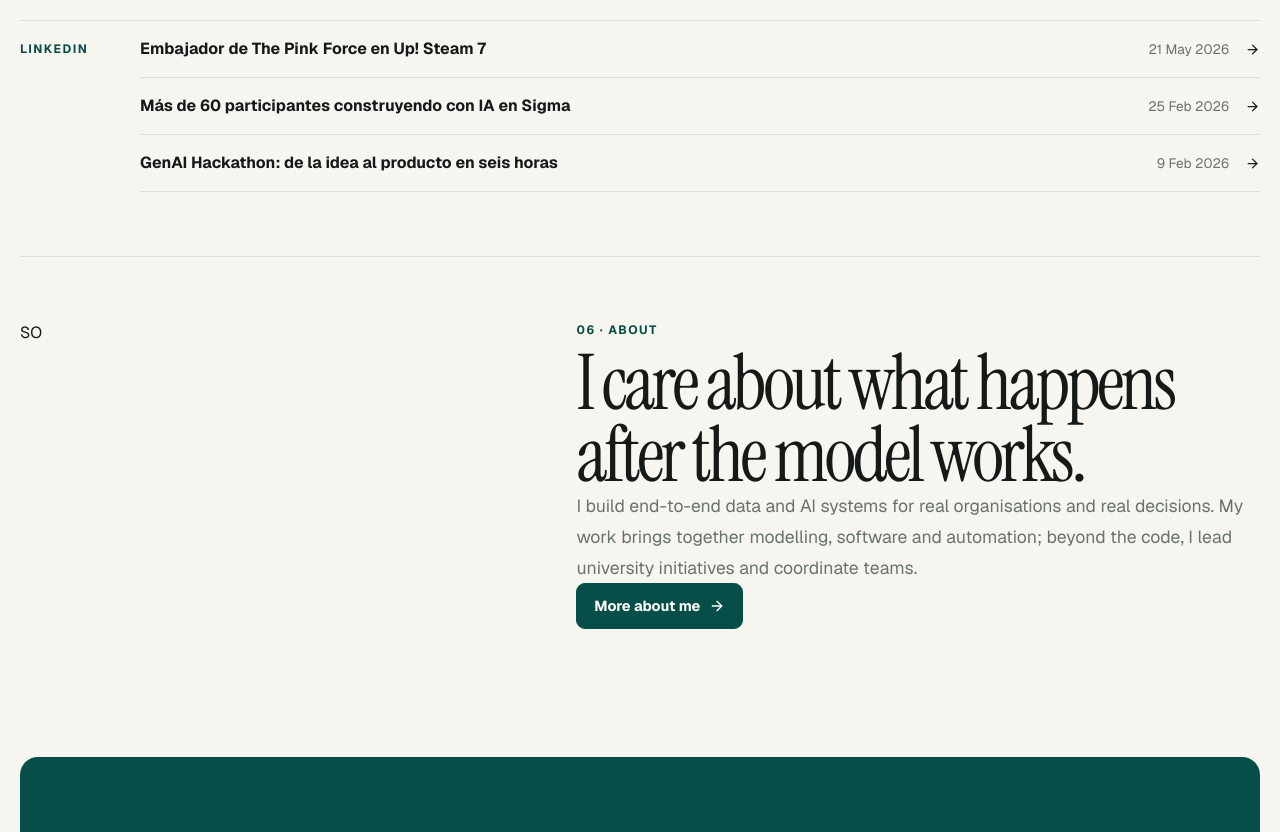
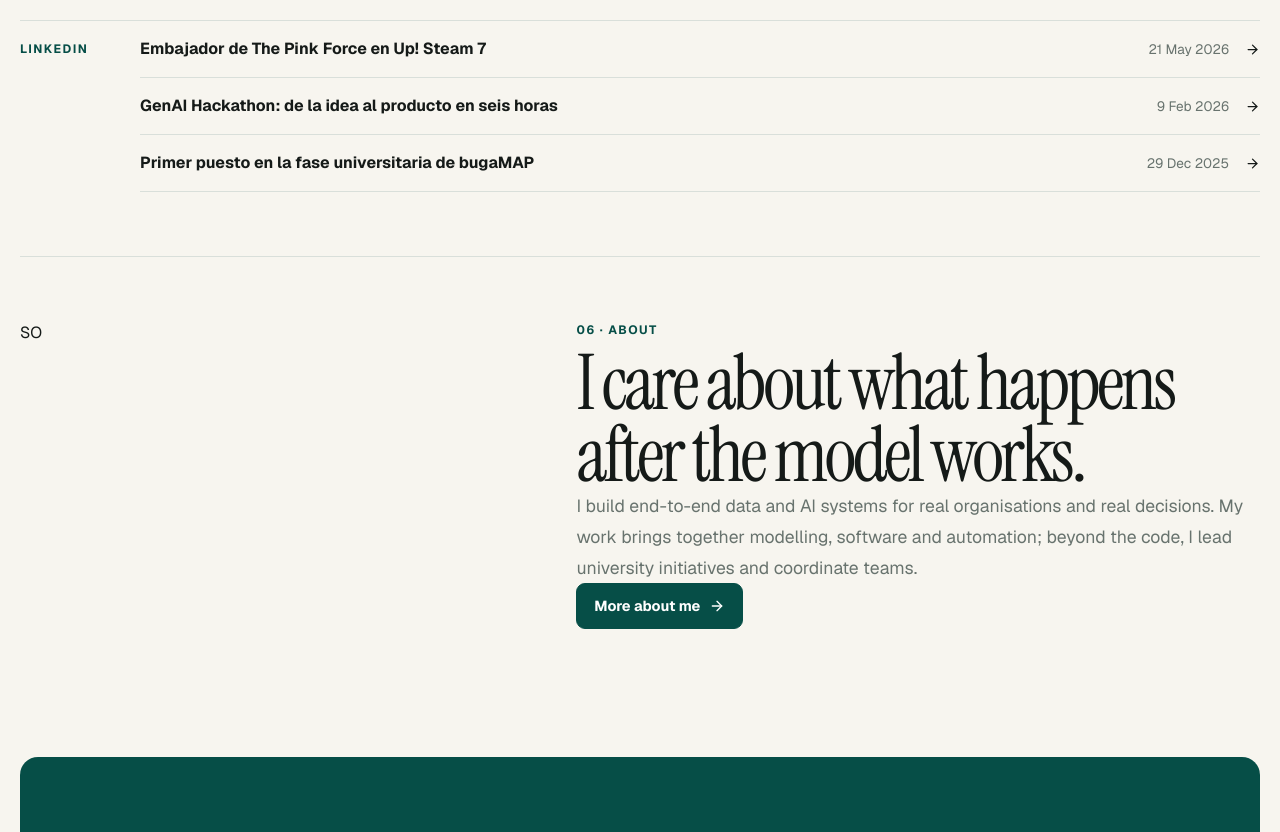
Before and after one commit to cofrian/sergio-ortiz-portfolio, a Next.js app: page /en in a window 1280 px wide. Shown: the part 5798-6630 px from the top of the page. Built offline with nearby package versions, Linux system fonts and the light colour scheme; no server answers.

Commit message:
Remove Pablo Gandia LinkedIn links (#37)

```diff
--- a/content/linkedin-posts.json
+++ b/content/linkedin-posts.json
@@ -8,18 +8,6 @@
     "publishedAt": "2026-05-21",
     "categories": ["Social Impact", "STEM", "Community"],
     "image": "/images/linkedin/pink-force-up-steam.jpg",
-    "featured": true,
-    "needsEditorialReview": false
-  },
-  {
-    "id": "sigma-genai-hackathon-delivered-2026",
-    "url": "https://www.linkedin.com/posts/pablogandia_aicommunity-inteligenciaartificial-ugcPost-7432461355523145732-F-KU/",
-    "title": "Más de 60 participantes construyendo con IA en Sigma",
-    "excerpt": "Sigma coordinó y mentorizó un hackathon de seis horas con GPTadvisor, MyInvestor y Lovable para convertir ideas de finanzas personales en prototipos con IA generativa.",
-    "content": "El GenAI Hackathon From Idea to Product reunió a más de 60 participantes en la UPV. Desde la junta y la organización de Sigma Data Club, el equipo coordinó la jornada y mentorizó a los grupos en la ejecución y viabilidad de sus soluciones financieras con IA. Las fotografías públicas muestran el aula llena, el trabajo por equipos y el cierre colectivo del evento.",
-    "publishedAt": "2026-02-25",
-    "categories": ["Leadership", "Generative AI", "Community"],
-    "image": "/images/linkedin/sigma-genai-hackathon-group.jpg",
     "featured": true,
     "needsEditorialReview": false
   },
--- a/src/app/[locale]/experience/page.tsx
+++ b/src/app/[locale]/experience/page.tsx
@@ -88,16 +88,16 @@ export default async function ExperiencePage({ params }: { params: Promise<{ loc
       </section>
 
       <section aria-label={locale === "es" ? "Momentos de liderazgo e impacto" : "Leadership and impact moments"} className="career-story">
-        <a className="career-story-main" href="https://www.linkedin.com/posts/pablogandia_aicommunity-inteligenciaartificial-ugcPost-7432461355523145732-F-KU/" rel="noreferrer" target="_blank">
+        <article className="career-story-card career-story-main">
           <Image alt={locale === "es" ? "Participantes y organización del GenAI Hackathon de Sigma Data Club" : "Participants and organisers at Sigma Data Club's GenAI Hackathon"} fill priority sizes="(max-width: 720px) 100vw, 62vw" src="/images/linkedin/sigma-genai-hackathon-group.jpg" />
           <span><strong>{locale === "es" ? "Liderar haciendo" : "Leading by building"}</strong>{locale === "es" ? "GenAI Hackathon · más de 60 participantes" : "GenAI Hackathon · 60+ participants"}</span>
-        </a>
+        </article>
         <div className="career-story-side">
-          <a href="https://www.linkedin.com/posts/pablogandia_aicommunity-inteligenciaartificial-ugcPost-7432461355523145732-F-KU/" rel="noreferrer" target="_blank">
+          <article className="career-story-card">
             <Image alt={locale === "es" ? "Mentoría y coordinación de equipos durante el GenAI Hackathon de Sigma" : "Team mentoring and coordination during Sigma's GenAI Hackathon"} fill sizes="(max-width: 720px) 100vw, 34vw" src="/images/linkedin/sigma-hackathon-mentoring.webp" />
             <span>{locale === "es" ? "Coordinación y mentoría de equipos" : "Team coordination and mentoring"}</span>
-          </a>
-          <a href="https://www.linkedin.com/feed/update/urn:li:activity:7463151444582567937/" rel="noreferrer" target="_blank">
+          </article>
+          <a className="career-story-card" href="https://www.linkedin.com/feed/update/urn:li:activity:7463151444582567937/" rel="noreferrer" target="_blank">
             <Image alt={locale === "es" ? "Sergio junto a R2-KT y estudiantes durante Up! Steam 7" : "Sergio with R2-KT and students during Up! Steam 7"} fill sizes="(max-width: 720px) 100vw, 34vw" src="/images/linkedin/pink-force-up-steam.jpg" />
             <span>{locale === "es" ? "Embajador · The Pink Force" : "Ambassador · The Pink Force"}</span>
           </a>
--- a/src/app/globals.css
+++ b/src/app/globals.css
@@ -610,11 +610,11 @@ a {
 .career-metrics strong { color: var(--primary); font-size: clamp(2.5rem, 4.8vw, 4.6rem); font-weight: 400; line-height: 0.95; }
 .career-metrics span { max-width: 180px; color: var(--muted); font-size: 0.85rem; line-height: 1.4; }
 .career-story { display: grid; grid-template-columns: minmax(0, 1.45fr) minmax(300px, 0.55fr); gap: 0.8rem; padding-block: clamp(2rem, 4vw, 4rem); }
-.career-story a { position: relative; display: block; min-height: 250px; overflow: hidden; border-radius: 16px; color: white; background: #193d38; }
-.career-story a::after { position: absolute; inset: 35% 0 0; content: ""; background: linear-gradient(transparent, rgb(4 20 17 / 78%)); }
+.career-story-card { position: relative; display: block; min-height: 250px; margin: 0; overflow: hidden; border-radius: 16px; color: white; background: #193d38; }
+.career-story-card::after { position: absolute; inset: 35% 0 0; content: ""; background: linear-gradient(transparent, rgb(4 20 17 / 78%)); }
 .career-story img { object-fit: cover; transition: transform 350ms ease; }
-.career-story-side a:first-child img { object-position: center 34%; }
-.career-story a:hover img { transform: scale(1.025); }
+.career-story-side .career-story-card:first-child img { object-position: center 34%; }
+.career-story-card:hover img { transform: scale(1.025); }
 .career-story span { position: absolute; right: 1rem; bottom: 1rem; left: 1rem; z-index: 1; display: grid; gap: 0.2rem; font-size: 0.78rem; line-height: 1.35; }
 .career-story strong { font-family: var(--font-instrument-serif), Georgia, serif; font-size: clamp(1.8rem, 3vw, 3.2rem); font-weight: 400; line-height: 1; }
 .career-story-main { min-height: 560px !important; }
```
Also changed, not shown: 2 other files (tests, documents, lock files or other folders).
